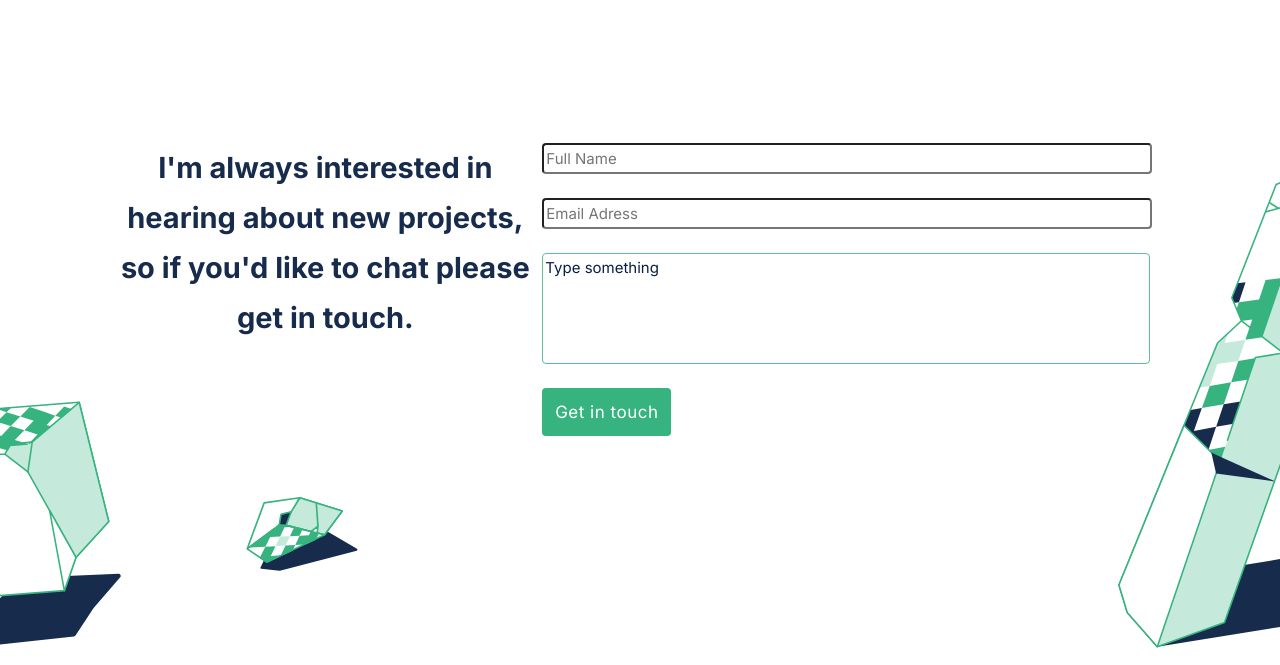
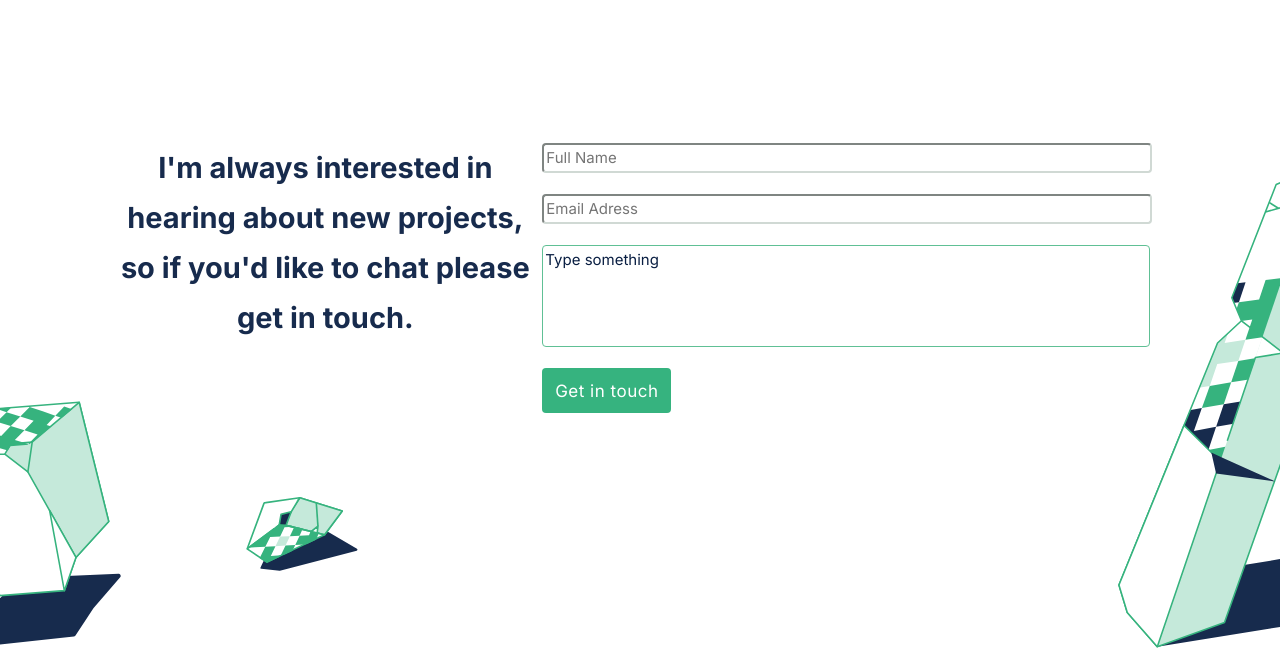
Before and after one commit to rmrmrmr/Portfolio-Website, a website: page index.html in a window 1280 px wide. Shown: the part 3076-3741 px from the top of the page. Drawn offline with Linux system fonts and the light colour scheme.

Commit message:
Change border-color of contact form inputs to match Figma design

```diff
--- a/styles.css
+++ b/styles.css
@@ -798,6 +798,7 @@ ul {
     grid-row: 1/2;
     width: 47vw;
     height: 36.66vh;
+    row-gap: 2.66vh;
   }
 
   #smI {
@@ -815,14 +816,20 @@ ul {
   .formBox1 {
     box-sizing: content-box;
     width: 47vw;
+    height: min-content;
+    border-color: #d0d9d4;
   }
 
   #commentsFormBox {
-    width: 47vw;
+    width: 47.5vw;
+    height: 12.66vh;
+    box-sizing: border-box;
   }
 
   #submitFormBttn {
     align-self: flex-start;
+    height: min-content;
+    padding: 1.33vh;
   }
 
   #smI2 {
```
